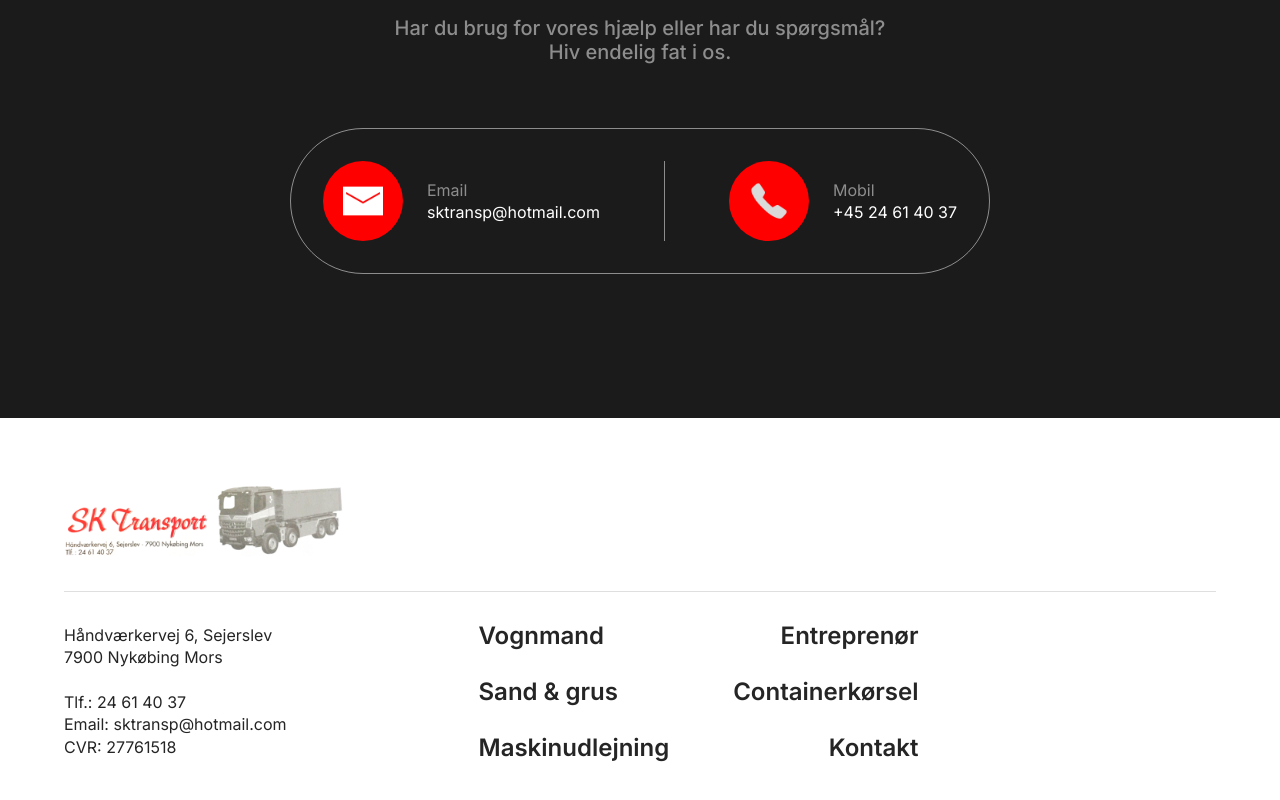
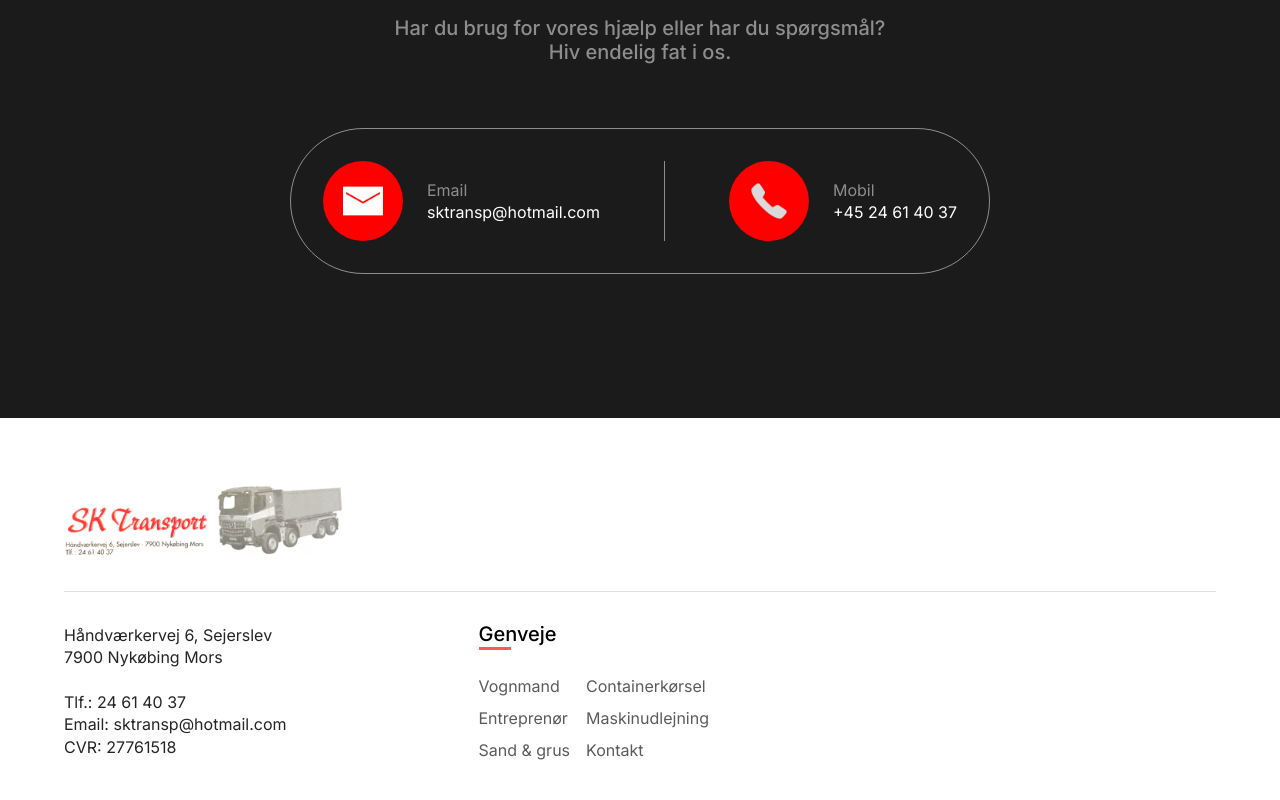
Before and after one commit to Steffen-Svenningsen/sk-transport, a Vue app: page / in a window 1280 px wide. Shown: the part 1721-2521 px from the top of the page. Built offline with nearby package versions, Linux system fonts and the light colour scheme.

Commit message:
Refactor footer

```diff
--- a/src/components/GlobalFooter.vue
+++ b/src/components/GlobalFooter.vue
@@ -5,7 +5,7 @@
 <template>
     <footer>
         <div class="logo">
-            <img src="@/assets/images/sklogo.png" alt="SK Transport">
+            <img src="@/assets/images/sklogo.png" width="280" height="75" alt="SK Transport">
         </div>
         <div class="line"></div>
         <div class="info-container">
@@ -20,12 +20,15 @@
             </div>
             <div class="line line-mobile"></div>
             <div class="links">
+                <h6>Genveje</h6>
+                <nav>
                     <router-link :to="{ name: 'vognmand' }">Vognmand</router-link>
                     <router-link :to="{ name: 'entreprenuer' }">Entreprenør</router-link>
                     <router-link :to="{ name: 'sandoggrus' }">Sand & grus</router-link>
                     <router-link :to="{ name: 'container' }">Containerkørsel</router-link>
                     <router-link :to="{ name: 'maskinudlejning' }">Maskinudlejning</router-link>
                     <router-link :to="{ name: 'kontakt' }">Kontakt</router-link>
+                </nav>
             </div>
         </div>
     </footer>
@@ -63,18 +66,46 @@ footer
             display: none
 
         .links
-            max-width: 440px
             justify-content: space-between
             display: flex
-            gap: 2rem
+            flex-direction: column
+            gap: 1rem
             flex-wrap: wrap
             margin-left: 10rem
 
+            h6
+                font-size: 20px
+                font-weight: 500
+                position: relative
+                width: fit-content
+
+                &::after
+                    position: absolute
+                    content: ''
+                    width: 32px
+                    height: 3px
+                    background: $red
+                    bottom: -6px
+                    left: 0
+                    opacity: 0.65
+
+
+            nav
+                display: flex
+                flex-direction: column
+                gap: 16px
+                flex-wrap: wrap
+                max-height: 100px
+
+
                 a
-                font-size: 24px
-                font-weight: 600
                     color: $black
                     text-decoration: none
+                    opacity: 0.75
+                    transition: 0.2s
+
+                    &:hover
+                        opacity: 1
 
 @media (max-width: 950px)
     footer
```
Lines whose indentation alone changed are shown as unchanged.
